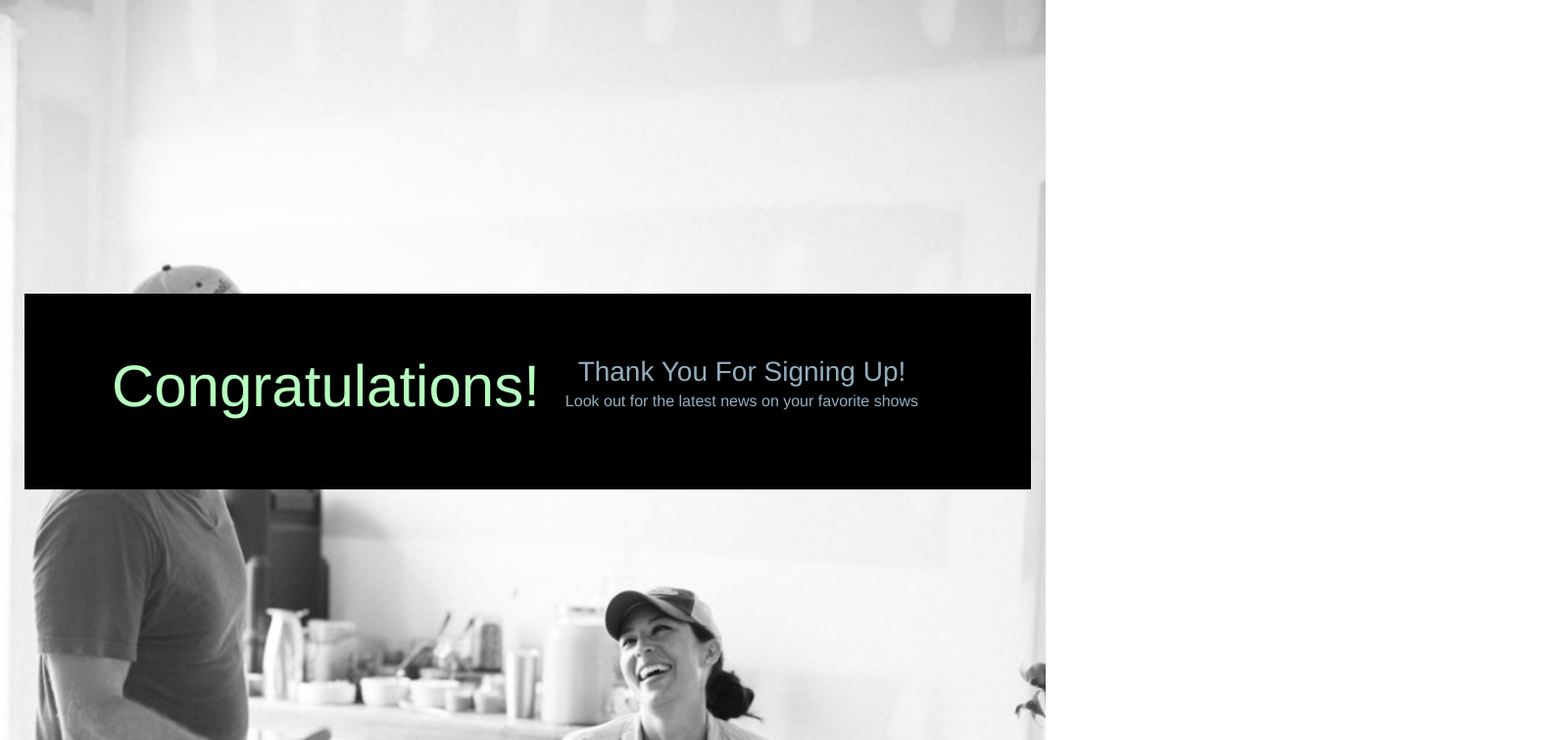
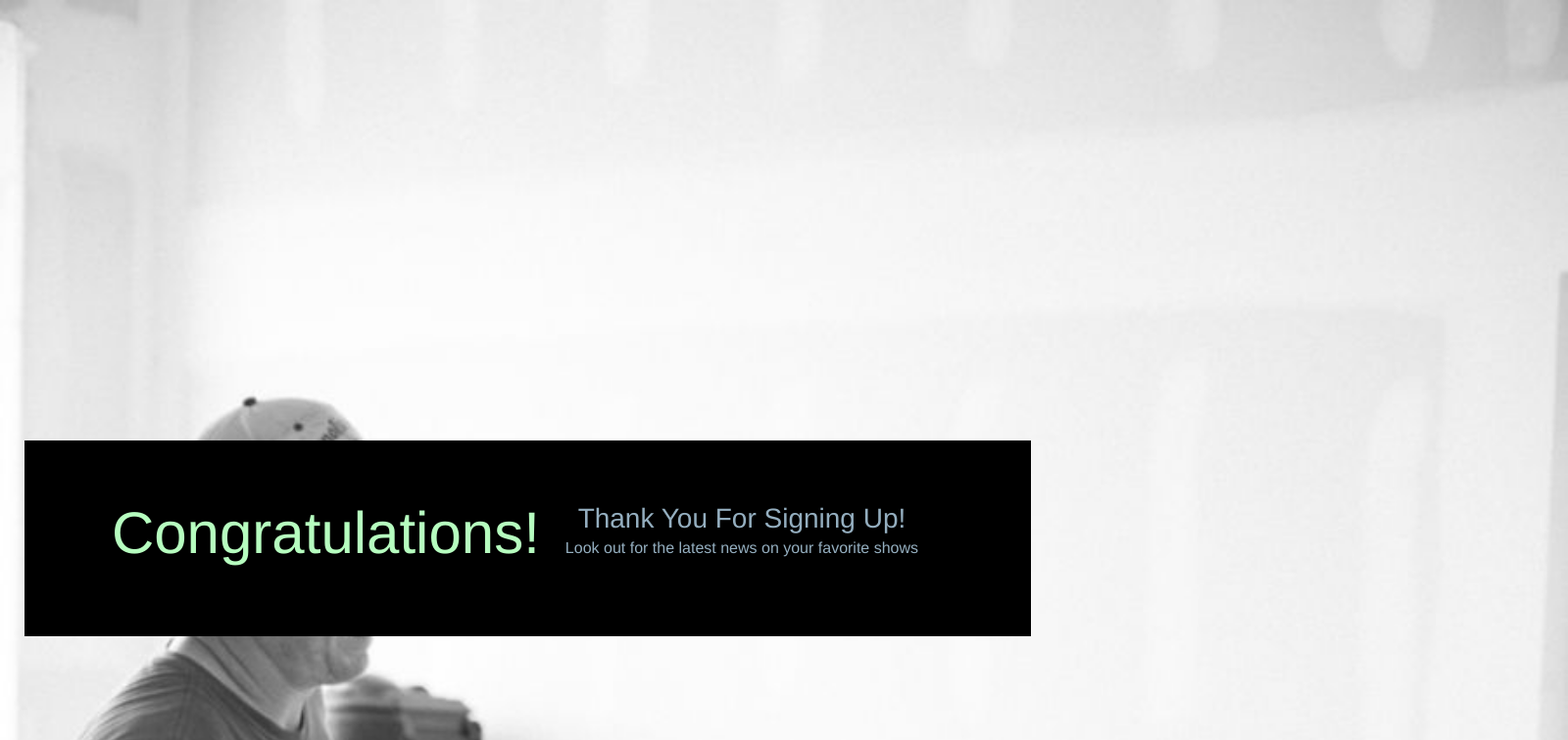
Before and after one commit to webdevs4ever/rtf-demos18, a React (Create React App) app: page /congrats in a window 1280 px wide. Shown: the top 756 px of the page at 98% size, 1600 px wide, since content can reach past the window. Built offline with nearby package versions, Linux system fonts and the light colour scheme.

Commit message:
more changes to tablet portrait + landscape

```diff
--- a/src/App.css
+++ b/src/App.css
@@ -6,12 +6,12 @@
 
 .App  {
 position: absolute;
-width: 1570px;
+width: 1600px;
 height: 1600px;
 margin: 0;
 padding: 0;
 background: url(./images/fixerupper.jpg) no-repeat 0 0;
-background-size: contain
+background-size: cover
 
 
 }
--- a/src/Congrats.css
+++ b/src/Congrats.css
@@ -2,7 +2,7 @@
 
 .demoForm3 {
     position: absolute;
-    top: 250px;
+    top: 400px;
     width: 1027px;
     margin: 50px 1px 1px 25px;
     background-color: black;
@@ -54,7 +54,7 @@
 
     .demoForm3 {
         position: absolute;
-        top: 0px;
+        top: 400px;
         margin: 5%;
         width: 925px;
         background-color: black;
--- a/src/InitForm.css
+++ b/src/InitForm.css
@@ -1,6 +1,6 @@
 @import url(https://fonts.googleapis.com/css?family=Shadows+Into+Light);
 
-#page { position: relative; max-width: 1200px; margin:0 auto;}
+/* #page { position: relative; max-width: 1200px; margin:0 auto;} */
 
 .demoForm {
     position: absolute;
--- a/src/InitForm.js
+++ b/src/InitForm.js
@@ -45,7 +45,7 @@ class InitForm extends Component {
 
     this.setState({formErrors: fieldValidationErrors,
                     emailValid: emailValid,
-                    passwordValid: passwordValid
+
                   }, this.validateForm);
   }
 
@@ -70,13 +70,21 @@ class InitForm extends Component {
         </div></div>
         <div className="join-txt">Join the List!
         </div>
+
+        {/* <div className={`form-group ${this.errorClass(this.state.formErrors.lastName)}`}>
+          <input type="textarea" className="lastName2" name="lastName"
+            placeholder="Last Name"
+            value={this.state.lastName}
+            onChange={this.handleUserInput}  />
+        </div> */}
+
         <div className={`form-group ${this.errorClass(this.state.formErrors.email)}`}>
-
-        <input type="textarea" required className="form-control" name="email"
+          <input type="textarea" className="form-control" name="email"
             placeholder="Email address"
             value={this.state.email}
             onChange={this.handleUserInput}  />
         </div>
+
       <div className="chkbox">
         <div className="chkbox-txt">
         <input type="checkbox" className="check1"  />
--- a/src/InitForm2.css
+++ b/src/InitForm2.css
@@ -3,9 +3,10 @@
 .demoForm2 {
     position: absolute;
     width: 680px;
+    top: 400px;
     margin: 15%;
     background-color: black;
-    height: auto
+    height: 155px
 }
 
 
```
